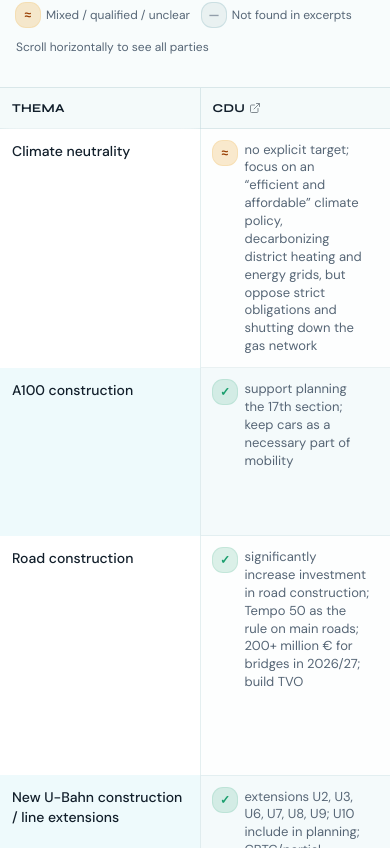
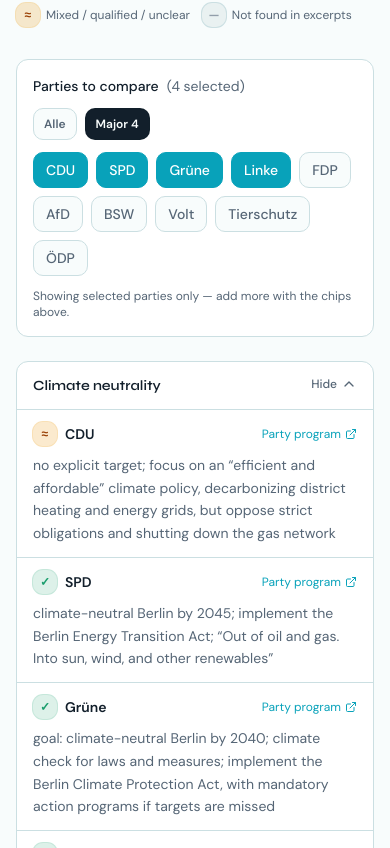
Before and after one commit to mashazyu/berlin-2026, a Next.js app: page /de in a window 390 px wide. Shown: the part 1896-2744 px from the top of the page. Built offline with nearby package versions, Linux system fonts and the light colour scheme.

Commit message:
feat: improve table styling

```diff
--- a/components/comparison-table.tsx
+++ b/components/comparison-table.tsx
@@ -1,10 +1,14 @@
 "use client"
 
+import { useMemo, useState } from "react"
+import { ChevronDown, ExternalLink } from "lucide-react"
 import { useLanguage } from "@/components/language-provider"
 import { StanceBadge } from "@/components/stance-badge"
 import { cellKey } from "@/lib/comparison/get-comparison"
-import type { ResolvedComparison } from "@/lib/comparison/types"
-import { ExternalLink } from "lucide-react"
+import type { ResolvedComparison, Stance } from "@/lib/comparison/types"
+import { cn } from "@/lib/utils"
+
+const MAJOR_PARTY_IDS = ["cdu", "spd", "gruene", "linke"] as const
 
 export function ComparisonTable({
   comparison,
@@ -14,10 +18,40 @@
   const { translations: t } = useLanguage()
   const { parties, topics, cellsByKey } = comparison
 
+  const [selectedIds, setSelectedIds] = useState<string[]>([...MAJOR_PARTY_IDS])
+  const [openTopicId, setOpenTopicId] = useState<string | null>(topics[0]?.id ?? null)
+
+  const selectedParties = useMemo(
+    () => parties.filter((party) => selectedIds.includes(party.id)),
+    [parties, selectedIds]
+  )
+
+  function toggleParty(id: string) {
+    setSelectedIds((current) => {
+      if (current.includes(id)) {
+        if (current.length === 1) return current
+        return current.filter((partyId) => partyId !== id)
+      }
+      return [...current, id]
+    })
+  }
+
+  function selectMajor() {
+    setSelectedIds([...MAJOR_PARTY_IDS])
+  }
+
+  function selectAll() {
+    setSelectedIds(parties.map((party) => party.id))
+  }
+
+  const countLabel = t.table.selectedCount.replace(
+    "{count}",
+    String(selectedParties.length)
+  )
+
   return (
-    <section id="table" className="scroll-mt-20 py-16 sm:py-20">
-      <div className="mx-auto max-w-7xl px-4 sm:px-6">
-        <div className="max-w-3xl animate-[rise_0.55s_ease-out_both]">
+    <section id="table" className="scroll-mt-20 px-4 py-16 sm:px-6 sm:py-20">
+      <div className="mx-auto max-w-3xl">
         <h2 className="font-display text-3xl font-bold tracking-tight sm:text-4xl">
           {t.table.title}
         </h2>
@@ -28,27 +62,148 @@
           <Legend stance="mixed" label={t.table.legendMixed} />
           <Legend stance="none" label={t.table.legendNone} />
         </div>
-          <p className="mt-3 text-xs text-muted-foreground md:hidden">
+      </div>
+
+      <div className="mx-auto mt-8 max-w-7xl">
+        <div className="rounded-xl border border-border bg-white p-4 sm:p-5">
+          <div className="flex flex-wrap items-center justify-between gap-3">
+            <p className="text-sm font-medium text-foreground">
+              {t.table.partiesLabel}
+              <span className="ml-2 font-normal text-muted-foreground">
+                ({countLabel})
+              </span>
+            </p>
+            <div className="flex items-center gap-2">
+              <PresetButton
+                active={selectedIds.length === parties.length}
+                onClick={selectAll}
+              >
+                {t.table.showAll}
+              </PresetButton>
+              <PresetButton
+                active={
+                  selectedIds.length === MAJOR_PARTY_IDS.length &&
+                  MAJOR_PARTY_IDS.every((id) => selectedIds.includes(id))
+                }
+                onClick={selectMajor}
+              >
+                {t.table.showMajor}
+              </PresetButton>
+            </div>
+          </div>
+
+          <div className="mt-3 flex flex-wrap gap-2">
+            {parties.map((party) => {
+              const active = selectedIds.includes(party.id)
+              return (
+                <button
+                  key={party.id}
+                  type="button"
+                  onClick={() => toggleParty(party.id)}
+                  aria-pressed={active}
+                  className={cn(
+                    "inline-flex h-9 items-center rounded-md border px-3 text-sm font-medium transition-colors",
+                    active
+                      ? "border-primary bg-primary text-primary-foreground"
+                      : "border-border bg-background text-muted-foreground hover:border-primary/40 hover:text-foreground"
+                  )}
+                >
+                  {party.shortName}
+                </button>
+              )
+            })}
+          </div>
+          <p className="mt-3 text-xs text-muted-foreground lg:hidden">
             {t.table.scrollHint}
           </p>
         </div>
+
+        <div className="mt-6 space-y-3 lg:hidden">
+          {topics.map((topic) => {
+            const open = openTopicId === topic.id
+            return (
+              <div
+                key={topic.id}
+                className="overflow-hidden rounded-xl border border-border bg-white"
+              >
+                <button
+                  type="button"
+                  className="flex w-full items-start justify-between gap-3 px-4 py-3.5 text-left"
+                  aria-expanded={open}
+                  onClick={() =>
+                    setOpenTopicId((current) =>
+                      current === topic.id ? null : topic.id
+                    )
+                  }
+                >
+                  <span className="font-display text-sm font-semibold leading-snug text-foreground sm:text-base">
+                    {topic.displayLabel}
+                  </span>
+                  <span className="inline-flex shrink-0 items-center gap-1 text-xs font-medium text-muted-foreground">
+                    {open ? t.table.collapseTopic : t.table.expandTopic}
+                    <ChevronDown
+                      className={cn(
+                        "h-4 w-4 transition-transform",
+                        open && "rotate-180"
+                      )}
+                    />
+                  </span>
+                </button>
+
+                {open && (
+                  <ul className="divide-y divide-border border-t border-border">
+                    {selectedParties.map((party) => {
+                      const cell = cellsByKey[cellKey(topic.id, party.id)]
+                      const stance = cell?.stance ?? "none"
+                      const summary = cell?.summary?.trim() ?? ""
+                      return (
+                        <li key={party.id} className="px-4 py-3">
+                          <div className="mb-2 flex items-center justify-between gap-2">
+                            <div className="flex items-center gap-2">
+                              <StanceBadge stance={stance} />
+                              <span className="text-sm font-semibold text-foreground">
+                                {party.shortName}
+                              </span>
+                            </div>
+                            <a
+                              href={party.programUrl}
+                              target="_blank"
+                              rel="noopener noreferrer"
+                              className="inline-flex items-center gap-1 text-xs text-primary hover:underline"
+                            >
+                              {t.table.openProgram}
+                              <ExternalLink className="h-3 w-3" aria-hidden />
+                            </a>
+                          </div>
+                          <p className="text-sm leading-relaxed text-muted-foreground">
+                            {summary || t.table.emptyCell}
+                          </p>
+                        </li>
+                      )
+                    })}
+                  </ul>
+                )}
+              </div>
+            )
+          })}
         </div>
 
-      <div className="mt-8 w-full overflow-x-auto border-y border-border/70 bg-white/60 shadow-[inset_0_1px_0_rgba(255,255,255,0.8)]">
-        <table className="min-w-[1100px] w-full border-collapse text-left text-sm">
+        <div className="mt-8 hidden overflow-hidden rounded-xl border border-border bg-white lg:block">
+          <div className="overflow-x-auto">
+            <table className="w-full border-collapse text-left text-sm">
               <thead>
                 <tr>
                   <th
                     scope="col"
-                className="sticky left-0 top-0 z-30 min-w-[200px] border-b border-r border-border/70 bg-[hsl(180_40%_97%)] px-3 py-3 font-display text-xs font-bold uppercase tracking-wide text-foreground shadow-[2px_0_6px_-2px_rgba(0,0,0,0.08)]"
+                    className="sticky left-0 z-30 w-[220px] min-w-[200px] max-w-[260px] border-b border-r border-border bg-muted px-3 py-3 font-display text-xs font-bold uppercase tracking-wide text-foreground"
                   >
                     {t.table.topicColumn}
                   </th>
-              {parties.map((party) => (
+                  {selectedParties.map((party) => (
                     <th
                       key={party.id}
                       scope="col"
-                  className="sticky top-0 z-20 min-w-[160px] border-b border-border/70 bg-[hsl(180_40%_97%)] px-3 py-3 font-display text-xs font-bold uppercase tracking-wide"
+                      className="z-20 min-w-[150px] border-b border-border bg-muted px-3 py-3 font-display text-xs font-bold uppercase tracking-wide"
                     >
                       <a
                         href={party.programUrl}
@@ -68,26 +223,34 @@
                 {topics.map((topic, rowIndex) => (
                   <tr
                     key={topic.id}
-                className={rowIndex % 2 === 0 ? "bg-white/40" : "bg-primary/[0.03]"}
+                    className={rowIndex % 2 === 0 ? "bg-white" : "bg-muted/30"}
                   >
                     <th
                       scope="row"
-                  className="sticky left-0 z-10 border-r border-border/50 bg-[inherit] px-3 py-3 align-top font-medium text-foreground shadow-[2px_0_6px_-2px_rgba(0,0,0,0.06)] backdrop-blur-sm"
-                  style={{ backgroundColor: rowIndex % 2 === 0 ? "rgba(255,255,255,0.92)" : "hsla(188, 70%, 96%, 0.95)" }}
+                      className="sticky left-0 z-10 border-r border-border px-3 py-3 align-top text-left font-medium text-foreground"
+                      style={{
+                        backgroundColor:
+                          rowIndex % 2 === 0
+                            ? "#ffffff"
+                            : "hsl(180 24% 96%)",
+                      }}
                     >
                       {topic.displayLabel}
                     </th>
-                {parties.map((party) => {
+                    {selectedParties.map((party) => {
                       const cell = cellsByKey[cellKey(topic.id, party.id)]
                       const stance = cell?.stance ?? "none"
                       const summary = cell?.summary?.trim() ?? ""
                       return (
                         <td
                           key={party.id}
-                      className="border-b border-border/40 px-3 py-3 align-top text-muted-foreground"
+                          className="border-b border-border/50 px-3 py-3 align-top text-muted-foreground"
                         >
                           <div className="flex gap-2">
-                        <StanceBadge stance={stance} />
+                            <StanceBadge
+                              stance={stance}
+                              className="mt-0.5 shrink-0"
+                            />
                             <span className="min-w-0 flex-1 text-[13px] leading-snug">
                               {summary || t.table.emptyCell}
                             </span>
@@ -100,7 +263,34 @@
               </tbody>
             </table>
           </div>
+        </div>
+      </div>
     </section>
+  )
+}
+
+function PresetButton({
+  children,
+  onClick,
+  active,
+}: {
+  children: React.ReactNode
+  onClick: () => void
+  active: boolean
+}) {
+  return (
+    <button
+      type="button"
+      onClick={onClick}
+      className={cn(
+        "inline-flex h-8 items-center rounded-md border px-2.5 text-xs font-semibold transition-colors",
+        active
+          ? "border-foreground/20 bg-foreground text-background"
+          : "border-border bg-background text-muted-foreground hover:text-foreground"
+      )}
+    >
+      {children}
+    </button>
   )
 }
 
@@ -108,7 +298,7 @@
   stance,
   label,
 }: {
-  stance: "for" | "against" | "mixed" | "none"
+  stance: Stance
   label: string
 }) {
   return (
--- a/locales/de.json
+++ b/locales/de.json
@@ -48,7 +48,14 @@
     "legendNone": "TODO",
     "scrollHint": "TODO",
     "programLink": "Programm",
-    "emptyCell": "—"
+    "emptyCell": "—",
+    "partiesLabel": "TODO",
+    "showAll": "Alle",
+    "showMajor": "TODO",
+    "selectedCount": "TODO",
+    "expandTopic": "TODO",
+    "collapseTopic": "TODO",
+    "openProgram": "TODO"
   },
   "analysis": {
     "title": "TODO",
--- a/locales/en.json
+++ b/locales/en.json
@@ -53,9 +53,16 @@
     "legendAgainst": "Against / opposing",
     "legendMixed": "Mixed / qualified / unclear",
     "legendNone": "Not found in excerpts",
-    "scrollHint": "Scroll horizontally to see all parties",
+    "scrollHint": "Showing selected parties only — add more with the chips above.",
     "programLink": "Program",
-    "emptyCell": "—"
+    "emptyCell": "—",
+    "partiesLabel": "Parties to compare",
+    "showAll": "All",
+    "showMajor": "Major 4",
+    "selectedCount": "{count} selected",
+    "expandTopic": "Show positions",
+    "collapseTopic": "Hide",
+    "openProgram": "Party program"
   },
   "analysis": {
     "title": "Reading the table",
```
Also changed, not shown: lib/i18n/types.ts (+7 -0 lines), locales/ru.json (+9 -2 lines). Lines whose indentation alone changed are shown as unchanged.
